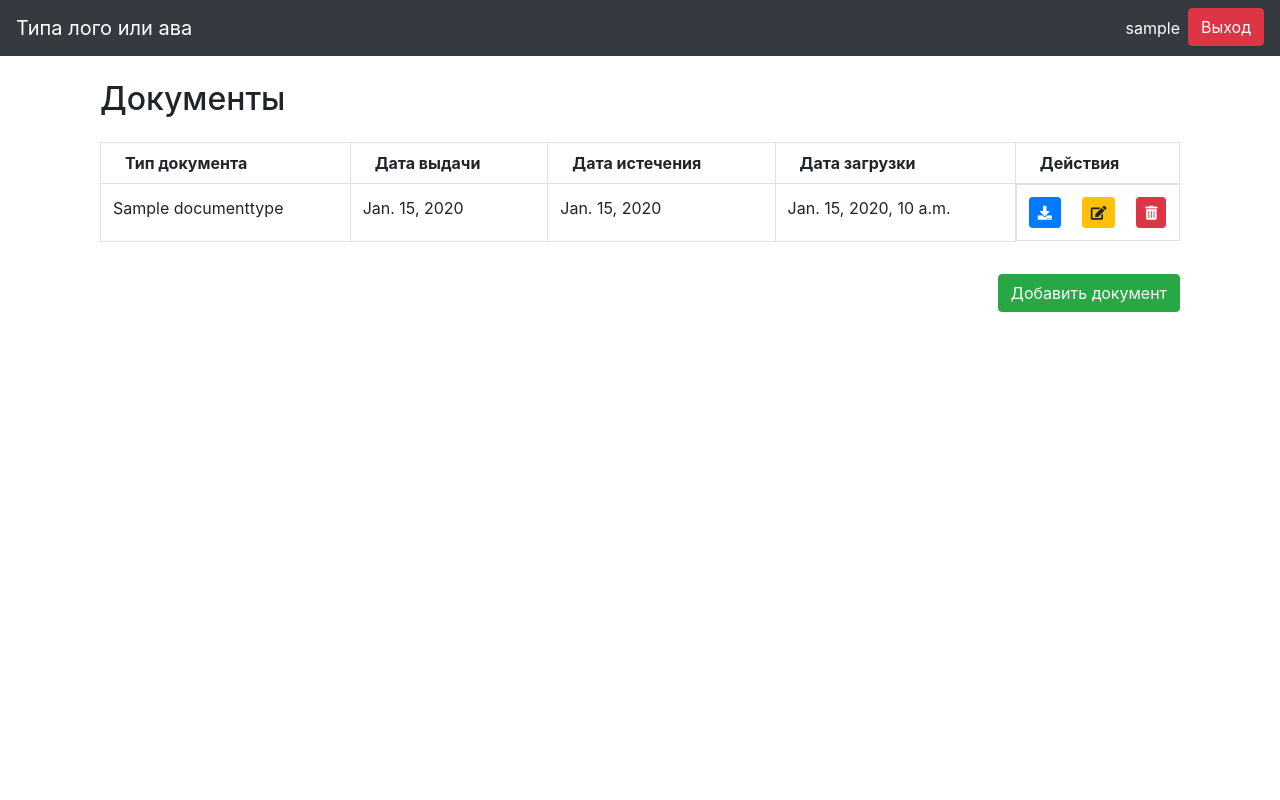
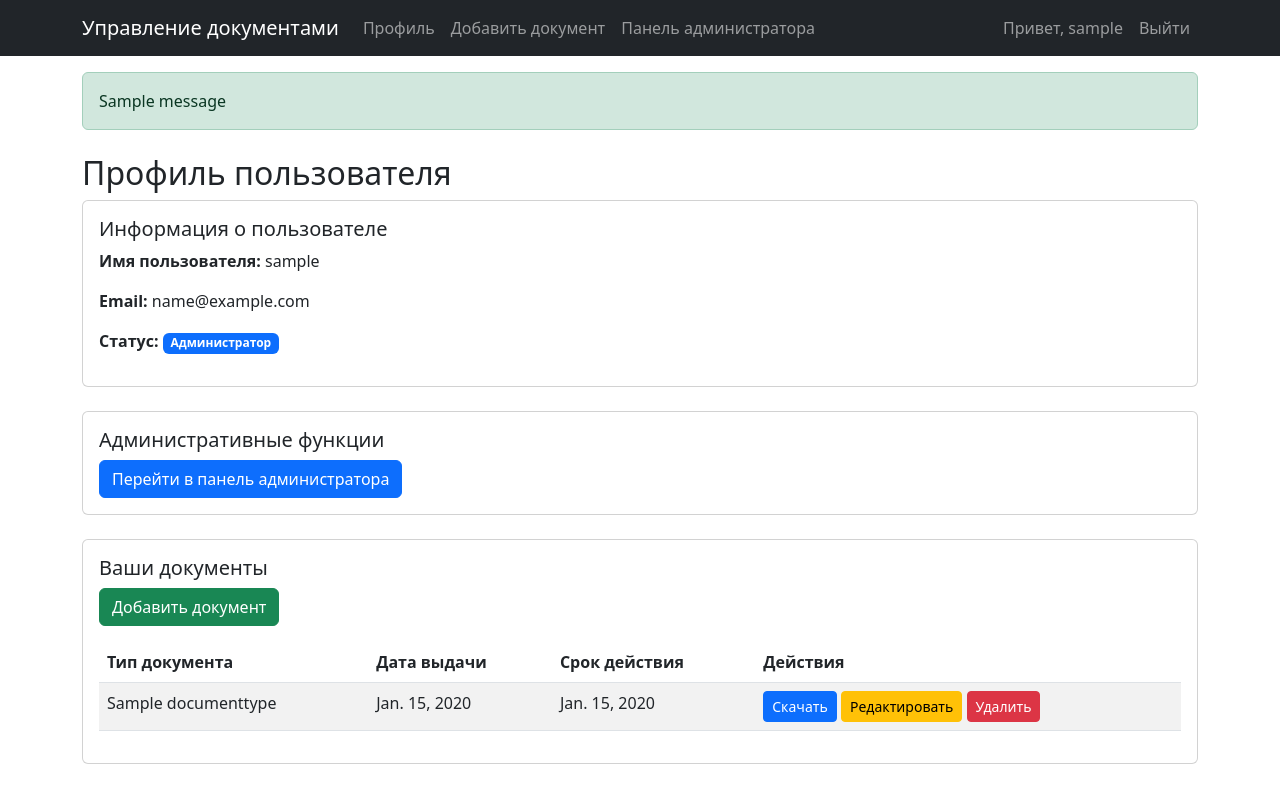
Before and after one commit to ArtemAng/Diplom-MMITSO-Vika, a Django app: page /profile/ in a window 1280 px wide. Run offline with Django 5.2, Linux system fonts and the light colour scheme; a user stored in the database is signed in; tables that the repository leaves empty hold one stand-in row (values such as "Sample post"); one stand-in notice (Sample message) is shown; some libraries are stand-ins or nearby versions.

Commit message:
admin panel

```diff
--- a/src/records/models.py
+++ b/src/records/models.py
@@ -40,7 +40,6 @@ class User(AbstractUser):
 
     def __str__(self):
         return self.username
-
 
 # Типы документов
 class DocumentType(models.Model):
--- /dev/null
+++ b/src/records/templates/base.html
@@ -0,0 +1,71 @@
+<!DOCTYPE html>
+<html lang="ru">
+<head>
+    <meta charset="UTF-8">
+    <meta name="viewport" content="width=device-width, initial-scale=1.0">
+    <title>{% block title %}Система управления документами{% endblock %}</title>
+    <link href="https://cdn.jsdelivr.net/npm/bootstrap@5.3.0/dist/css/bootstrap.min.css" rel="stylesheet">
+</head>
+<body>
+    <nav class="navbar navbar-expand-lg navbar-dark bg-dark">
+        <div class="container">
+            <a class="navbar-brand" href="{% url 'profile' %}">Управление документами</a>
+            <button class="navbar-toggler" type="button" data-bs-toggle="collapse" data-bs-target="#navbarNav">
+                <span class="navbar-toggler-icon"></span>
+            </button>
+            <div class="collapse navbar-collapse" id="navbarNav">
+                <ul class="navbar-nav me-auto">
+                    {% if user.is_authenticated %}
+                        <li class="nav-item">
+                            <a class="nav-link" href="{% url 'profile' %}">Профиль</a>
+                        </li>
+                        <li class="nav-item">
+                            <a class="nav-link" href="{% url 'add_document' %}">Добавить документ</a>
+                        </li>
+                        {% if user.is_authenticated and user.is_staff %}
+                            <li class="nav-item">
+                                <a class="nav-link" href="{% url 'admin_dashboard' %}">Панель администратора</a>
+                            </li>
+                        {% endif %}
+                    {% endif %}
+                </ul>
+                <ul class="navbar-nav">
+                    {% if user.is_authenticated %}
+                        <li class="nav-item">
+                            <span class="nav-link">Привет, {{ user.username }}</span>
+                        </li>
+                        <li class="nav-item">
+                            <form method="post" action="{% url 'logout' %}" style="display: inline;">
+                                {% csrf_token %}
+                                <button type="submit" class="nav-link btn btn-link" style="text-decoration: none;">Выйти</button>
+                            </form>
+                        </li>
+                    {% else %}
+                        <li class="nav-item">
+                            <a class="nav-link" href="{% url 'login' %}">Войти</a>
+                        </li>
+                        <li class="nav-item">
+                            <a class="nav-link" href="{% url 'signup' %}">Регистрация</a>
+                        </li>
+                    {% endif %}
+                </ul>
+            </div>
+        </div>
+    </nav>
+
+    {% if messages %}
+    <div class="container mt-3">
+        {% for message in messages %}
+        <div class="alert alert-{{ message.tags }}">
+            {{ message }}
+        </div>
+        {% endfor %}
+    </div>
+    {% endif %}
+
+    {% block content %}
+    {% endblock %}
+
+    <script src="https://cdn.jsdelivr.net/npm/bootstrap@5.3.0/dist/js/bootstrap.bundle.min.js"></script>
+</body>
+</html>
--- a/src/records/templates/records/profile.html
+++ b/src/records/templates/records/profile.html
@@ -1,17 +1,48 @@
-{% extends 'records/base.html' %}
+{% extends 'base.html' %}
 
 {% block content %}
-<div class="container mx-auto mt-4">
-    <h2 class="text-xl mt-4">Документы</h2>
+<div class="container mt-4">
+    <div class="row">
+        <div class="col-md-12">
+            <h2>Профиль пользователя</h2>
+            <div class="card mb-4">
+                <div class="card-body">
+                    <h5 class="card-title">Информация о пользователе</h5>
+                    <p><strong>Имя пользователя:</strong> {{ user.username }}</p>
+                    <p><strong>Email:</strong> {{ user.email }}</p>
+                    <p><strong>Статус:</strong>
+                        {% if user.is_authenticated and user.is_staff %}
+                            <span class="badge bg-primary">Администратор</span>
+                        {% else %}
+                            <span class="badge bg-secondary">Пользователь</span>
+                        {% endif %}
+                    </p>
+                </div>
+            </div>
+
+            {% if user.is_authenticated and user.is_staff %}
+            <div class="card mb-4">
+                <div class="card-body">
+                    <h5 class="card-title">Административные функции</h5>
+                    <a href="{% url 'admin_dashboard' %}" class="btn btn-primary">Перейти в панель администратора</a>
+                </div>
+            </div>
+            {% endif %}
+
+            <div class="card">
+                <div class="card-body">
+                    <h5 class="card-title">Ваши документы</h5>
+                    <a href="{% url 'add_document' %}" class="btn btn-success mb-3">Добавить документ</a>
+
+                    {% if documents %}
                     <div class="table-responsive">
-        <table class="table table-bordered mt-3" style="width: 100%;">
+                        <table class="table table-striped">
                             <thead>
-                <tr class="bg-gray-200">
-                    <th class="border px-4 py-2">Тип документа</th>
-                    <th class="border px-4 py-2">Дата выдачи</th>
-                    <th class="border px-4 py-2">Дата истечения</th>
-                    <th class="border px-4 py-2">Дата загрузки</th>
-                    <th class="border px-4 py-2">Действия</th>
+                                <tr>
+                                    <th>Тип документа</th>
+                                    <th>Дата выдачи</th>
+                                    <th>Срок действия</th>
+                                    <th>Действия</th>
                                 </tr>
                             </thead>
                             <tbody>
@@ -19,27 +50,23 @@
                                 <tr>
                                     <td>{{ document.document_type.name }}</td>
                                     <td>{{ document.issue_date }}</td>
-                    <td>{{ document.expiry_date|default:"Не указана" }}</td>
-                    <td>{{ document.uploaded_at }}</td>
-                    <td class="d-flex justify-content-between">
-                        <a href="{% url 'download_document' document.id %}" class="btn btn-primary btn-sm"><i class="fas fa-download"></i></a>
-                        <a href="{% url 'edit_document' document.id %}" class="btn btn-warning btn-sm"><i class="fas fa-edit"></i></a>
-                        <form action="{% url 'delete_document' document.id %}" method="post" style="display:inline;">
-                            {% csrf_token %}
-                            <button type="submit" class="btn btn-danger btn-sm"><i class="fas fa-trash-alt"></i></button>
-                        </form>
+                                    <td>{{ document.expiry_date|default:"Не указан" }}</td>
+                                    <td>
+                                        <a href="{% url 'download_document' document.id %}" class="btn btn-sm btn-primary">Скачать</a>
+                                        <a href="{% url 'edit_document' document.id %}" class="btn btn-sm btn-warning">Редактировать</a>
+                                        <a href="{% url 'delete_document' document.id %}" class="btn btn-sm btn-danger">Удалить</a>
                                     </td>
-                </tr>
-                {% empty %}
-                <tr>
-                    <td colspan="6">Нет документов</td>
                                 </tr>
                                 {% endfor %}
                             </tbody>
                         </table>
                     </div>
-    <div class="text-right mt-3">
-        <a href="{% url 'add_document' %}" class="btn btn-success">Добавить документ</a>
+                    {% else %}
+                    <p>У вас пока нет документов.</p>
+                    {% endif %}
+                </div>
+            </div>
+        </div>
     </div>
 </div>
 {% endblock %}
--- a/src/records/urls.py
+++ b/src/records/urls.py
@@ -1,6 +1,12 @@
 from django.urls import path, include
 from rest_framework.routers import DefaultRouter
-from .views import RoleViewSet, UserViewSet, DocumentTypeViewSet, DocumentViewSet, DocumentLogViewSet, NotificationViewSet, download_document, edit_document, login_view, sign_up_view, delete_document, profile_view, add_document
+from .views import (
+    RoleViewSet, UserViewSet, DocumentTypeViewSet, DocumentViewSet,
+    DocumentLogViewSet, NotificationViewSet, download_document, edit_document,
+    login_view, sign_up_view, delete_document, profile_view, add_document,
+    admin_dashboard, manage_users, manage_document_types, delete_user, delete_document_type,
+    home_view
+)
 from django.contrib.auth import views as auth_views
 
 router = DefaultRouter()
@@ -12,13 +18,21 @@ router.register(r'document_logs', DocumentLogViewSet)
 router.register(r'notifications', NotificationViewSet)
 
 urlpatterns = [
-    # path('api/', include(router.urls)),s
+    path('', home_view, name='home'),
+    path('api/', include(router.urls)),
     path('login/', login_view, name='login'),
     path('signup/', sign_up_view, name='signup'),
-    path('logout/', auth_views.LogoutView.as_view(), name='logout'), # Тут надо чекнуть не забыл ли 4о
+    path('logout/', auth_views.LogoutView.as_view(next_page='/', http_method_names=['post', 'get']), name='logout'),
     path('profile/', profile_view, name='profile'),
     path('add_document/', add_document, name='add_document'),
     path('delete_document/<int:document_id>/', delete_document, name='delete_document'),
     path('download/<int:document_id>/', download_document, name='download_document'),
     path('edit/<int:document_id>/', edit_document, name='edit_document'),
+
+    # Административные URL-маршруты
+    path('admin-panel/dashboard/', admin_dashboard, name='admin_dashboard'),
+    path('admin-panel/users/', manage_users, name='manage_users'),
+    path('admin-panel/users/delete/<int:user_id>/', delete_user, name='delete_user'),
+    path('admin-panel/document-types/', manage_document_types, name='manage_document_types'),
+    path('admin-panel/document-types/delete/<int:type_id>/', delete_document_type, name='delete_document_type'),
 ]
--- a/src/records/views.py
+++ b/src/records/views.py
@@ -6,6 +6,13 @@ from .forms import LoginForm, RegistrationForm, DocumentForm
 from django.contrib.auth import authenticate, login, logout
 from django.contrib.auth.decorators import login_required
 from django.http import FileResponse, Http404
+from .decorators import admin_required
+from django.contrib import messages
+
+def home_view(request):
+    if request.user.is_authenticated:
+        return redirect('profile')
+    return redirect('login')
 
 class RoleViewSet(viewsets.ModelViewSet):
     queryset = Role.objects.all()
@@ -79,8 +86,9 @@ def delete_document(request, document_id):
     document = get_object_or_404(Document, id=document_id, user=request.user)
     if request.method == 'POST':
         document.delete()
+        messages.success(request, 'Документ успешно удален.')
         return redirect('profile')
-    return render(request, 'confirm_delete.html', {'document': document})
+    return render(request, 'records/confirm_delete.html', {'document': document})
 
 @login_required
 def download_document(request, document_id):
@@ -106,3 +114,49 @@ def edit_document(request, document_id):
         form = DocumentForm(instance=document)
 
     return render(request, 'records/edit_document.html', {'form': form, 'document': document})
+
+@login_required
+@admin_required
+def admin_dashboard(request):
+    users = User.objects.all()
+    documents = Document.objects.all()
+    document_types = DocumentType.objects.all()
+    return render(request, 'records/admin_dashboard.html', {
+        'users': users,
+        'documents': documents,
+        'document_types': document_types
+    })
+
+@login_required
+@admin_required
+def manage_users(request):
+    users = User.objects.all()
+    return render(request, 'records/manage_users.html', {'users': users})
+
+@login_required
+@admin_required
+def manage_document_types(request):
+    if request.method == 'POST':
+        name = request.POST.get('name')
+        if name:
+            DocumentType.objects.create(name=name)
+    document_types = DocumentType.objects.all()
+    return render(request, 'records/manage_document_types.html', {'document_types': document_types})
+
+@login_required
+@admin_required
+def delete_user(request, user_id):
+    user = get_object_or_404(User, id=user_id)
+    if request.method == 'POST':
+        user.delete()
+        return redirect('manage_users')
+    return render(request, 'records/confirm_delete_user.html', {'user': user})
+
+@login_required
+@admin_required
+def delete_document_type(request, type_id):
+    doc_type = get_object_or_404(DocumentType, id=type_id)
+    if request.method == 'POST':
+        doc_type.delete()
+        return redirect('manage_document_types')
+    return render(request, 'records/confirm_delete_document_type.html', {'doc_type': doc_type})
```
Also changed, not shown: src/records/decorators.py (added, +14 -0 lines), src/records/templates/records/admin_dashboard.html (added, +39 -0 lines), src/records/templates/records/confirm_delete.html (added, +25 -0 lines), src/records/templates/records/manage_document_types.html (added, +49 -0 lines), src/records/templates/records/manage_users.html (added, +44 -0 lines). Lines whose indentation alone changed are shown as unchanged.
